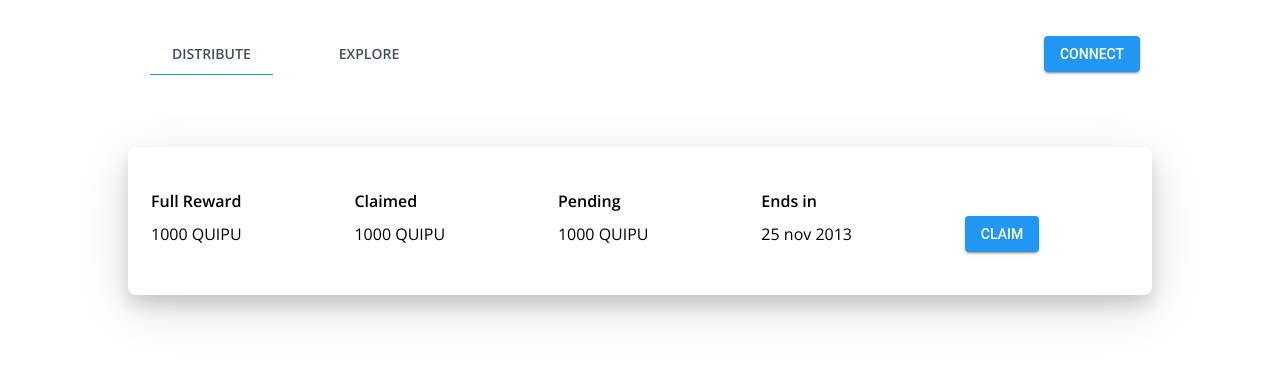
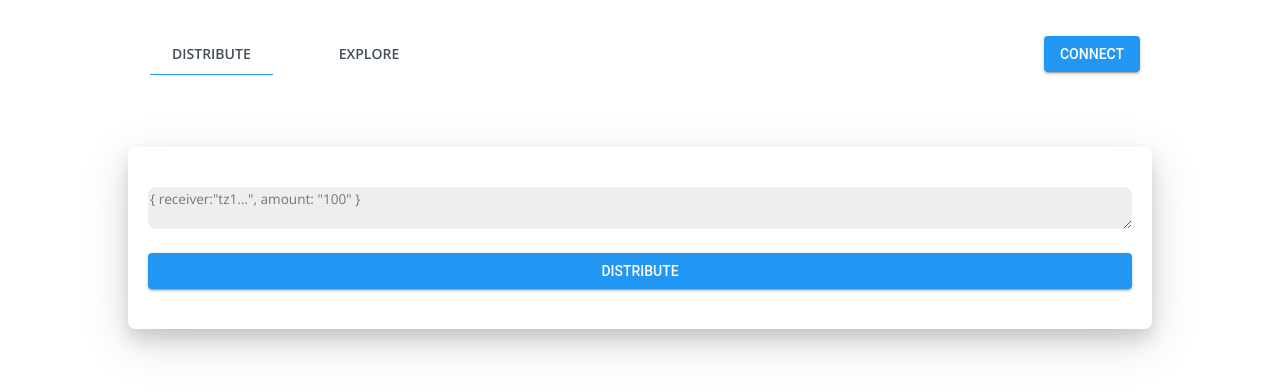
Before and after one commit to madfish-solutions/quipu-vesting, a React (Create React App) app: page / in a window 1280 px wide. Shown: the top 392 px of the page. Built offline with nearby package versions, Linux system fonts and the light colour scheme.

Commit message:
added two tabs

```diff
--- a/src/App.css
+++ b/src/App.css
@@ -32,7 +32,7 @@ main section {
   margin: 40px 0px;
   max-width: 1024px;
   border-radius: 8px;
-  box-shadow: 0 14px 48px rgba(0,0,0,0.15), 0 10px 16px rgba(0,0,0,0.12);
+  box-shadow: 0 14px 48px rgba(0, 0, 0, 0.15), 0 10px 16px rgba(0, 0, 0, 0.12);
 }
 
 main section table {
@@ -40,7 +40,14 @@ main section table {
   width: 100%;
 }
 
-main section table td, main section table th {
+.section-content {
+  padding: 40px 20px;
+  display: flex;
+  flex-direction: column;
+}
+
+main section table td,
+main section table th {
   text-align: left;
 }
 
@@ -50,3 +57,15 @@ main section table td, main section table th {
   /* border: 2px solid rgb(var(--pure-material-primary-rgb, 33, 150, 243)); */
   border-radius: 8px;
 }
+
+textarea {
+  outline: none;
+  border: none;
+  background-color: rgb(var(--pure-material-gray-rgb, 238, 238, 238));
+  border-radius: 8px;
+  font-size: 0.85rem;
+}
+
+.distribute-button {
+  margin-top: 24px;
+}
--- a/src/App.js
+++ b/src/App.js
@@ -2,13 +2,18 @@ import { useState } from "react";
 import "./material-button.css";
 import "./material-tabs.css";
 import "./App.css";
-import { Button } from "./Button";
-import { Tabs } from "./Tabs";
-import { Tab } from "./Tab";
+import { Button } from "./components/Button";
+import { Tabs } from "./components/Tabs";
+import { Tab } from "./components/Tab";
+import { Distribute } from "./components/Distribute";
+import { Explore } from "./components/Explore";
 
 const mockAddress = "tz12345678987123123126t5r4e321";
 
-const TABS = ["Distribute", "Explore"];
+const TABS = [
+  { label: "Distribute", component: Distribute },
+  { label: "Explore", component: Explore },
+];
 
 function App() {
   const [connected, setConnected] = useState(null);
@@ -22,6 +27,8 @@ function App() {
     setConnected(null);
   };
 
+  const SelectedTab = TABS[currentTab].component;
+
   return (
     <div className="App">
       <header className="App-header">
@@ -32,7 +39,7 @@ function App() {
               selected={currentTab === index}
               key={index}
             >
-              {tab}
+              {tab.label}
             </Tab>
           ))}
         </Tabs>
@@ -51,31 +58,7 @@ function App() {
         </div>
       </header>
       <main>
-        <section>
-          <div className="search-bar"></div>
-          <table>
-            <thead>
-              <tr>
-                <th>Full Reward</th>
-                <th>Claimed</th>
-                <th>Pending</th>
-                <th>Ends in</th>
-                <th>{/* action button */}</th>
-              </tr>
-            </thead>
-            <tbody>
-              <tr>
-                <td>1000 QUIPU</td>
-                <td>1000 QUIPU</td>
-                <td>1000 QUIPU</td>
-                <td>25 nov 2013</td>
-                <td>
-                  <div className="button filled">Claim</div>
-                </td>
-              </tr>
-            </tbody>
-          </table>
-        </section>
+        <SelectedTab />
       </main>
     </div>
   );
--- a/src/Button.js
+++ /dev/null
@@ -1,9 +0,0 @@
-import React from "react";
-
-export const Button = ({ variant = "filled", onClick, children }) => {
-  return (
-    <button onClick={onClick} className={`button ${variant}`}>
-      {children}
-    </button>
-  );
-};
--- /dev/null
+++ b/src/components/Button.js
@@ -0,0 +1,14 @@
+import React from "react";
+
+export const Button = ({
+  variant = "filled",
+  onClick,
+  className,
+  children,
+}) => {
+  return (
+    <button onClick={onClick} className={`button ${variant} ${className}`}>
+      {children}
+    </button>
+  );
+};
--- /dev/null
+++ b/src/components/Distribute.js
@@ -0,0 +1,18 @@
+import React from "react";
+import { Button } from "./Button";
+
+export const Distribute = () => {
+  const handleDistribute = () => {
+    // submit
+  };
+  return (
+    <section>
+      <div className="section-content">
+        <textarea value="" placeholder='{ receiver:"tz1...", amount: "100" }' />
+        <Button onClick={handleDistribute} className="distribute-button">
+          Distribute
+        </Button>
+      </div>
+    </section>
+  );
+};
--- /dev/null
+++ b/src/components/Explore.js
@@ -0,0 +1,35 @@
+import React from "react";
+import { Button } from "./Button";
+
+export const Explore = () => {
+  const handleClaim = () => {
+    // submit
+  };
+  return (
+    <section>
+      <div className="search-bar"></div>
+      <table>
+        <thead>
+          <tr>
+            <th>Full Reward</th>
+            <th>Claimed</th>
+            <th>Pending</th>
+            <th>Ends in</th>
+            <th>{/* action button */}</th>
+          </tr>
+        </thead>
+        <tbody>
+          <tr>
+            <td>1000 QUIPU</td>
+            <td>1000 QUIPU</td>
+            <td>1000 QUIPU</td>
+            <td>25 nov 2013</td>
+            <td>
+              <Button onClick={handleClaim}>Claim</Button>
+            </td>
+          </tr>
+        </tbody>
+      </table>
+    </section>
+  );
+};
```
Also changed, not shown: src/components/Tab.js (renamed from src/Tab.js), src/components/Tabs.js (renamed from src/Tabs.js).
